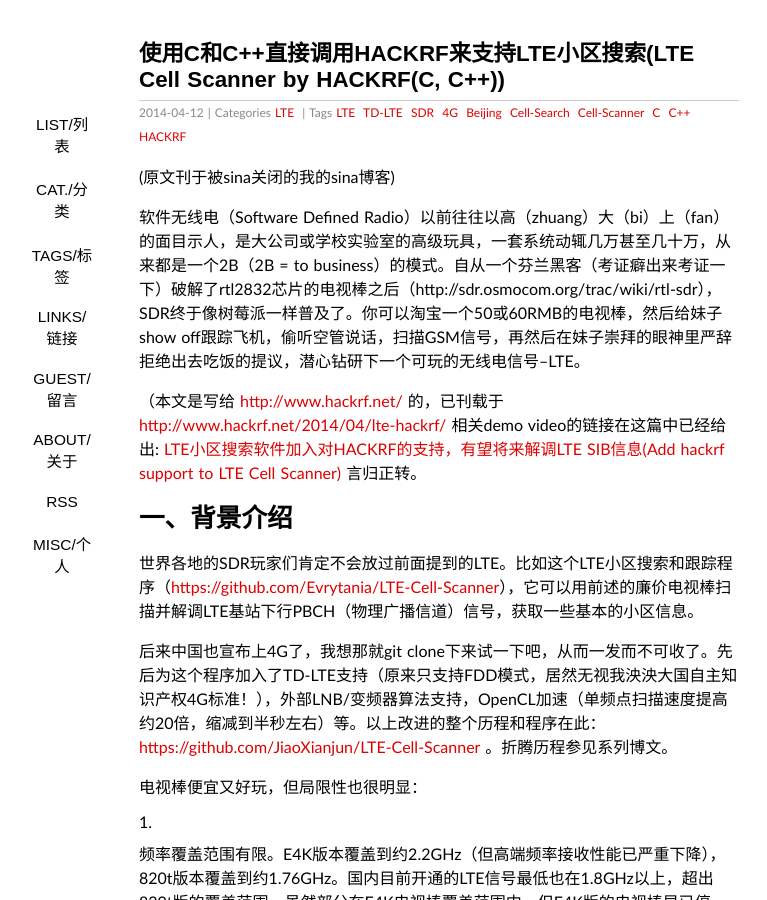
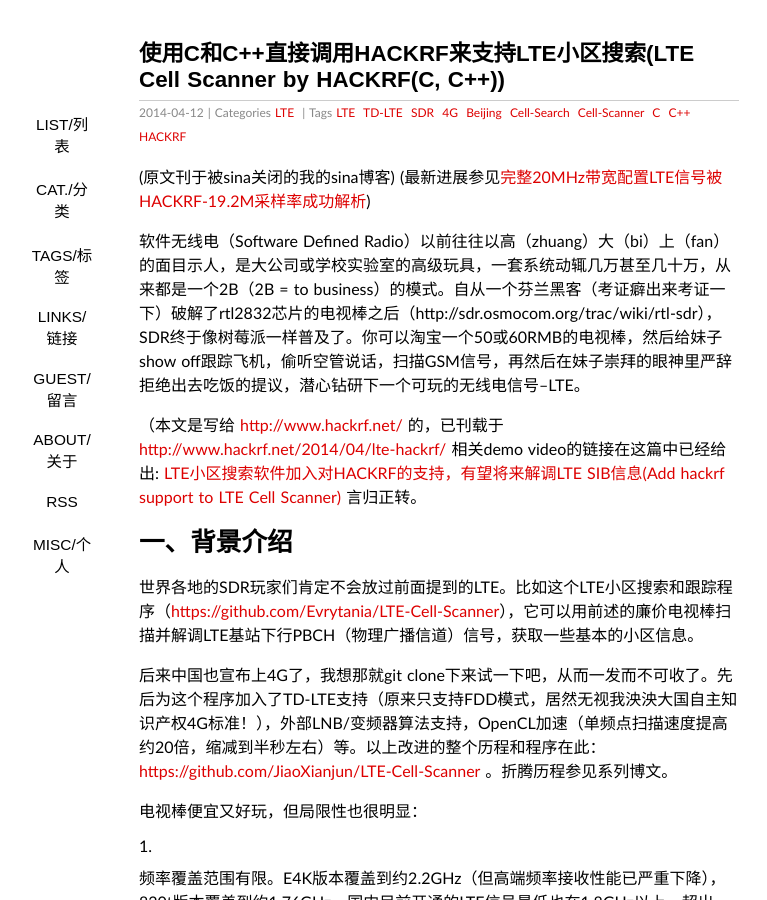
Before and after one commit to sdr-x/sdr-x.github.io, a Jekyll site: the page built from _posts/2014-04-12-使用C和C++直接调用HACKRF来支持LTE小区搜索(LTE Cell Scanner by HACKRF(C, C++)).md, in a window 1280 px wide and 900 px high. Shown: the whole window, without its empty margins (201-968 px from the left). Built offline with Jekyll 4.4.1, drawn with Linux system fonts in a browser that asks for light colours; some web fonts are replaced; Markdown is read by kramdown in place of the engine named in the settings; comment, search, counter and statistics services are not loaded.

Commit message:
Update 2014-04-12-使用C和C++直接调用HACKRF来支持LTE小区搜索(LTE Cell Scanner by HACKRF(C, C++)).md

```diff
--- a/_posts/2014-04-12-使用C和C++直接调用HACKRF来支持LTE小区搜索(LTE Cell Scanner by HACKRF(C, C++)).md
+++ b/_posts/2014-04-12-使用C和C++直接调用HACKRF来支持LTE小区搜索(LTE Cell Scanner by HACKRF(C, C++)).md
@@ -7,7 +7,7 @@ categories: LTE
 tags:  LTE TD-LTE SDR 4G Beijing Cell-Search Cell-Scanner C C++ HACKRF
 ---
 
-(原文刊于被sina关闭的我的sina博客)
+(原文刊于被sina关闭的我的sina博客) (最新进展参见[完整20MHz带宽配置LTE信号被HACKRF-19.2M采样率成功解析](http://sdr-x.github.io/%E5%AE%8C%E6%95%B420MHz%E5%B8%A6%E5%AE%BD%E9%85%8D%E7%BD%AELTE%E4%BF%A1%E5%8F%B7%E8%A2%ABHACKRF-19.2M%E9%87%87%E6%A0%B7%E7%8E%87%E6%88%90%E5%8A%9F%E8%A7%A3%E6%9E%90/))
 
 软件无线电（Software Defined Radio）以前往往以高（zhuang）大（bi）上（fan）的面目示人，是大公司或学校实验室的高级玩具，一套系统动辄几万甚至几十万，从来都是一个2B（2B = to business）的模式。自从一个芬兰黑客（考证癖出来考证一下）破解了rtl2832芯片的电视棒之后（http://sdr.osmocom.org/trac/wiki/rtl-sdr），SDR终于像树莓派一样普及了。你可以淘宝一个50或60RMB的电视棒，然后给妹子show off跟踪飞机，偷听空管说话，扫描GSM信号，再然后在妹子崇拜的眼神里严辞拒绝出去吃饭的提议，潜心钻研下一个可玩的无线电信号--LTE。
 
```
